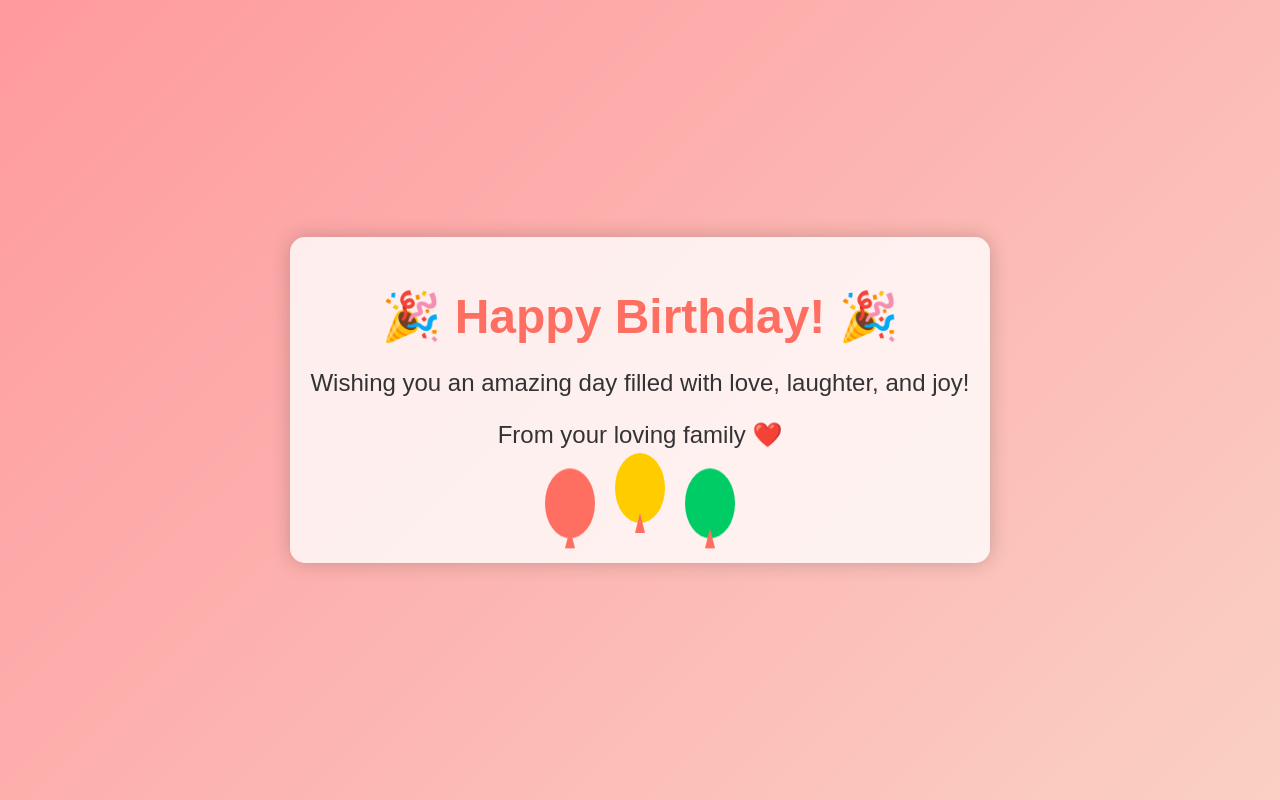
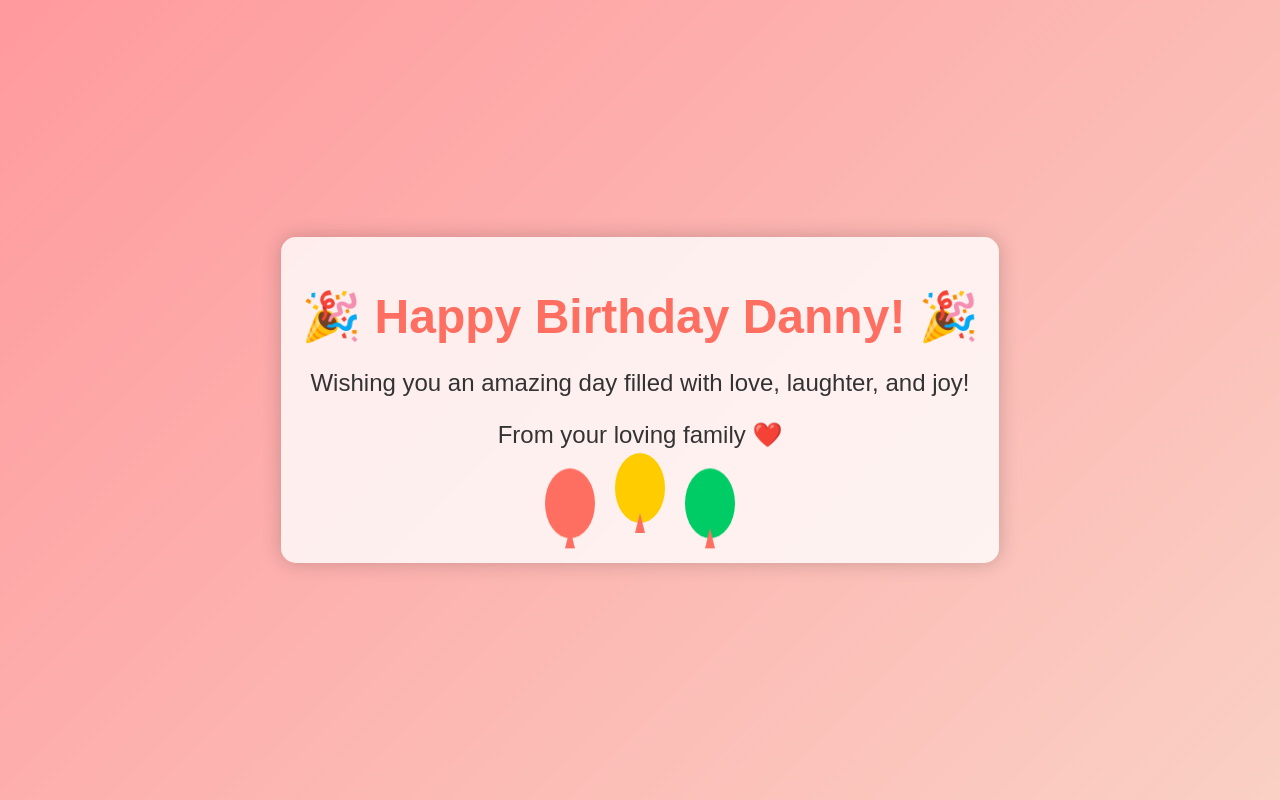
Before and after one commit to mythos86/Happy-Birthday, a plain HTML site: page index.html in a window 1280 px wide. Drawn offline with Linux system fonts and the light colour scheme.

Commit message:
Update index.html

```diff
--- a/index.html
+++ b/index.html
@@ -84,7 +84,7 @@
 </head>
 <body>
   <div class="container">
-    <h1>🎉 Happy Birthday! 🎉</h1>
+    <h1>🎉 Happy Birthday Danny! 🎉</h1>
     <p>Wishing you an amazing day filled with love, laughter, and joy!</p>
     <p>From your loving family ❤️</p>
     <div class="balloons">
```
